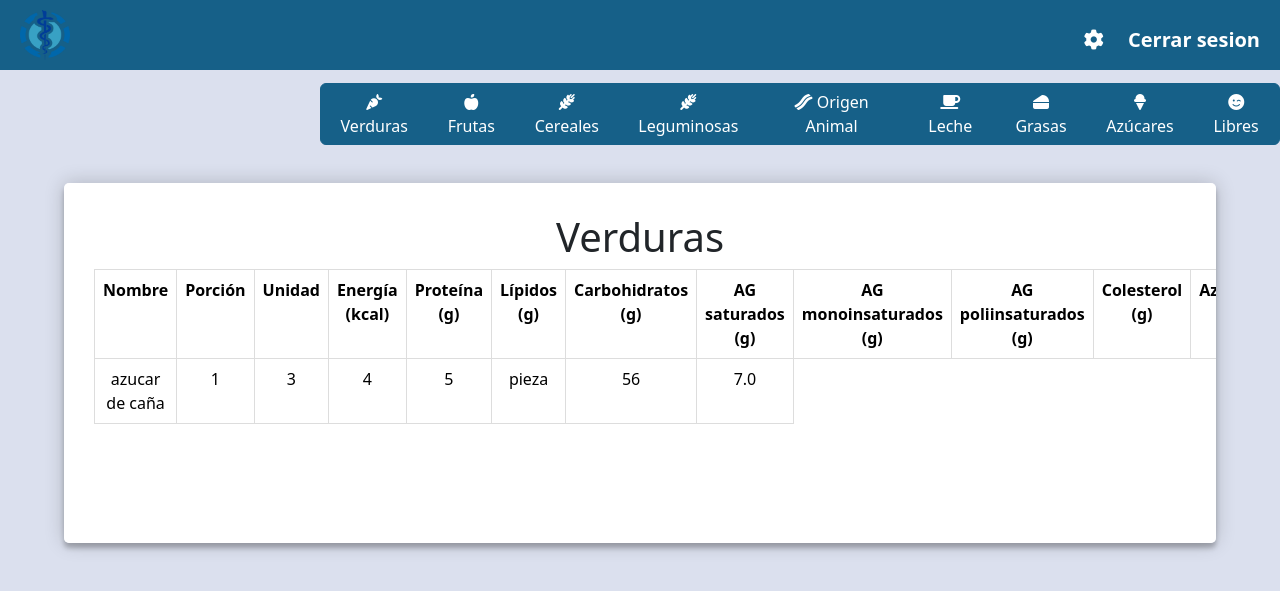
After one commit to LuisM711/proyectomedico, a Django app: page /listaAlimentos/ in a window 1280 px wide. The commit adds this page. Shown: the top 591 px of the page. Run offline with Django 5.2, Linux system fonts and the light colour scheme; some libraries are stand-ins or nearby versions.

Commit message:
abc alimentos

```diff
--- a/moduloNutricion/models/__init__.py
+++ b/moduloNutricion/models/__init__.py
@@ -1,4 +1,5 @@
 from .modelComida import comida
 from .modelMenu import menu
 from .modelTipoComidas import tipoComida
-__all__ = ['comida', 'menu', 'tipoComida']
+from .modelAlimento import Alimento, Tipo, Unidad
+__all__ = ['comida', 'menu', 'tipoComida', 'Alimento', 'Tipo', 'Unidad']
--- /dev/null
+++ b/moduloNutricion/static/css/listaAlimentos.css
@@ -0,0 +1,120 @@
+.form {
+    position: relative;
+    z-index: 1;
+    background: #FFFFFF;
+    max-width: 90%;
+    margin: 0 auto 100px;
+    min-height: 360px;
+    padding: 30px;
+    text-align: center;
+    box-shadow: 0 0 20px 0 rgba(0, 0, 0, 0.2), 0 5px 5px 0 rgba(0, 0, 0, 0.24);
+    margin-top: 3%;
+    border-radius: 5px;
+    overflow: auto;
+}
+.table {
+    width: 100%;
+    border-collapse: collapse;
+}
+.table th,
+    .table td {
+        border: 1px solid #ddd;
+        padding: 8px;
+    }
+
+    .table th.sticky,
+    .table td.sticky {
+        position: sticky;
+        left: 0;
+        background: white; /* Optional: to ensure the sticky column has a background */
+        z-index: 1; /* To keep it above other cells */
+    }
+
+    .table th.titulo {
+        background-color: #f2f2f2; /* Header row background */
+    }
+    .btn-group{
+        margin-left: 25%;
+        margin-top: 1%;
+    }
+#verduras {
+    background-color: #166088;
+    border-color: #166088;
+}
+#verduras:hover{
+    background: #1f83b8;
+    border-color: #1f83b8;
+}
+
+#frutas {
+    background-color: #166088;
+    border-color: #166088;
+}
+#frutas:hover{
+    background: #1f83b8;
+    border-color: #1f83b8;
+}
+
+#cereales {
+    background-color: #166088;
+    border-color: #166088;
+}
+#cereales:hover{
+    background: #1f83b8;
+    border-color: #1f83b8;
+}
+
+#leguminosas {
+    background-color: #166088;
+    border-color: #166088;
+}
+#leguminosas:hover{
+    background: #1f83b8;
+    border-color: #1f83b8;
+}
+
+#origen {
+    background-color: #166088;
+    border-color: #166088;
+}
+#origen:hover{
+    background: #1f83b8;
+    border-color: #1f83b8;
+}
+
+#leche {
+    background-color: #166088;
+    border-color: #166088;
+}
+#leche:hover{
+    background: #1f83b8;
+    border-color: #1f83b8;
+}
+
+#grasas {
+    background-color: #166088;
+    border-color: #166088;
+}
+#grasas:hover{
+    background: #1f83b8;
+    border-color: #1f83b8;
+}
+
+
+#azucares {
+    background-color: #166088;
+    border-color: #166088;
+}
+#azucares:hover{
+    background: #1f83b8;
+    border-color: #1f83b8;
+}
+
+#libres {
+    background-color: #166088;
+    border-color: #166088;
+}
+#libres:hover{
+    background: #1f83b8;
+    border-color: #1f83b8;
+}
--- /dev/null
+++ b/moduloNutricion/templates/listaAlimentos.html
@@ -0,0 +1,74 @@
+{% extends 'layouts/nav.html' %}
+{% load static %}
+{% block content %}
+<link rel="stylesheet" type="text/css" href="{% static 'css/listaAlimentos.css' %}">
+<div class="btn-group" role="group" aria-label="Basic example">
+    <button type="button" class="btn btn-primary" id="verduras" onclick="fetchCategoryData('verduras')"><i class="fa-solid fa-carrot"></i> Verduras</button>
+    <button type="button" class="btn btn-primary" id="frutas" onclick="fetchCategoryData('frutas')"><i class="fa-solid fa-apple-whole"></i> Frutas</button>
+    <button type="button" class="btn btn-primary" id="cereales" onclick="fetchCategoryData('cereales')"><i class="fa-solid fa-wheat-awn"></i> Cereales</button>
+    <button type="button" class="btn btn-primary" id="leguminosas" onclick="fetchCategoryData('leguminosas')"><i class="fa-solid fa-wheat-awn"></i> Leguminosas</button>
+    <button type="button" class="btn btn-primary" id="origen" onclick="fetchCategoryData('origen_animal')"><i class="fa-solid fa-bacon"></i> Origen Animal</button>
+    <button type="button" class="btn btn-primary" id="leche" onclick="fetchCategoryData('leche')"><i class="fa-solid fa-mug-saucer"></i> Leche</button>
+    <button type="button" class="btn btn-primary" id="grasas" onclick="fetchCategoryData('grasas')"><i class="fa-solid fa-cheese"></i> Grasas</button>
+    <button type="button" class="btn btn-primary" id="azucares" onclick="fetchCategoryData('azucares')"><i class="fa-solid fa-ice-cream"></i> Azúcares</button>
+    <button type="button" class="btn btn-primary" id="libres" onclick="fetchCategoryData('libres')"><i class="fa-solid fa-face-smile-wink"></i> Libres</button>
+</div>
+<div class="form">
+    <h1>Verduras</h1>
+    <table class="table table-hover">
+        <tr class="titulo">
+            <th class="sticky">Nombre</th>
+            <th>Porción</th>
+            <th>Unidad</th>
+            <th>Energía (kcal)</th>
+            <th>Proteína (g)</th>
+            <th>Lípidos (g)</th>
+            <th>Carbohidratos (g)</th>
+            <th>AG saturados (g)</th>
+            <th>AG monoinsaturados (g)</th>
+            <th>AG poliinsaturados (g)</th>
+            <th>Colesterol (g)</th>
+            <th>Azúcar (g)</th>
+            <th>Fibra (g)</th>
+            <th>Vitamina A (mg RE)</th>
+            <th>Ácido Ascórbico (mg)</th>
+            <th>Ácido Fólico (mg)</th>
+            <th>Calcio (mg)</th>
+            <th>Hierro (mg)</th>
+            <th>Potasio (mg)</th>
+            <th>Sodio (mg)</th>
+            <th>Fósforo (mg)</th>
+            <th>Etanol (g)</th>
+            <th>IG</th>
+            <th>Carga Glicémica</th>
+        </tr>
+        <tr>
+            <td class="sticky">
+                azucar de caña
+            </td>
+            <td>
+                1
+            </td>
+            <td>
+                3
+            </td>
+            <td>
+                4
+            </td>
+            <td>
+                5
+            </td>
+            <td>
+                pieza
+            </td>
+            <td>
+                56
+            </td>
+            <td>
+                7.0
+            </td>
+        </tr>
+</div>
+
+
+{% endblock %}
--- /dev/null
+++ b/moduloNutricion/views/viewListaAlimentos.py
@@ -0,0 +1,8 @@
+from django.shortcuts import render, redirect
+from django.views import View
+import json
+from django.http import JsonResponse
+
+class Lista_Alimentos(View):
+   def get(self, request):
+    return render(request, 'listaAlimentos.html')
--- a/moduloPrincipal/templates/layouts/nav.html
+++ b/moduloPrincipal/templates/layouts/nav.html
@@ -84,6 +84,7 @@
                 {% endif %}
                 {% if request.user_type == "E" %}
                 <!-- configuracion -->
+                <li><a href="{% url 'listaAlimentos' %}">Lista de Alimentos</a></li>
                 <li><a href="{% url 'graficas' %}">Graficas</a></li>
                 <li><a href="{% url 'listarcitasespecialista' %}">Citas</a></li>
                 <li><a href="{% url 'listarpacientes' %}">Mostrar Pacientes</a></li>
--- a/moduloPrincipal/urls.py
+++ b/moduloPrincipal/urls.py
@@ -19,6 +19,7 @@ from moduloPrincipal.views.viewToxicomania import *
 from moduloPrincipal.views.viewVacuna import *
 from moduloNutricion.views.viewAlimentos import *
 from moduloNutricion.views.viewMenuPaciente import *
+from moduloNutricion.views.viewListaAlimentos import *
 from django.contrib.auth.views import LoginView, PasswordResetView, PasswordResetDoneView, PasswordResetConfirmView, \
     PasswordResetCompleteView
 
@@ -90,6 +91,7 @@ urlpatterns = [
     path('grafica/<int:id>/<int:tipo>', grafica, name='grafica'),
     path('graficas/', Graficas.as_view(), name='graficas'),
     path('grafica2/<int:id>/<int:tipo>', grafica_EXP, name='grafica_exp'),
+    path('listaAlimentos/', Lista_Alimentos.as_view(), name='listaAlimentos'),
 
     # Urls del administrador
     path('inicio/admin/', InicioAdmin.as_view(), name='inicio_admin'),
```
Also changed, not shown: moduloNutricion/models/modelAlimento.py (added, +48 -0 lines), db.sqlite3, moduloNutricion/migrations/0005_tipo_unidad_alimento.py (added).
